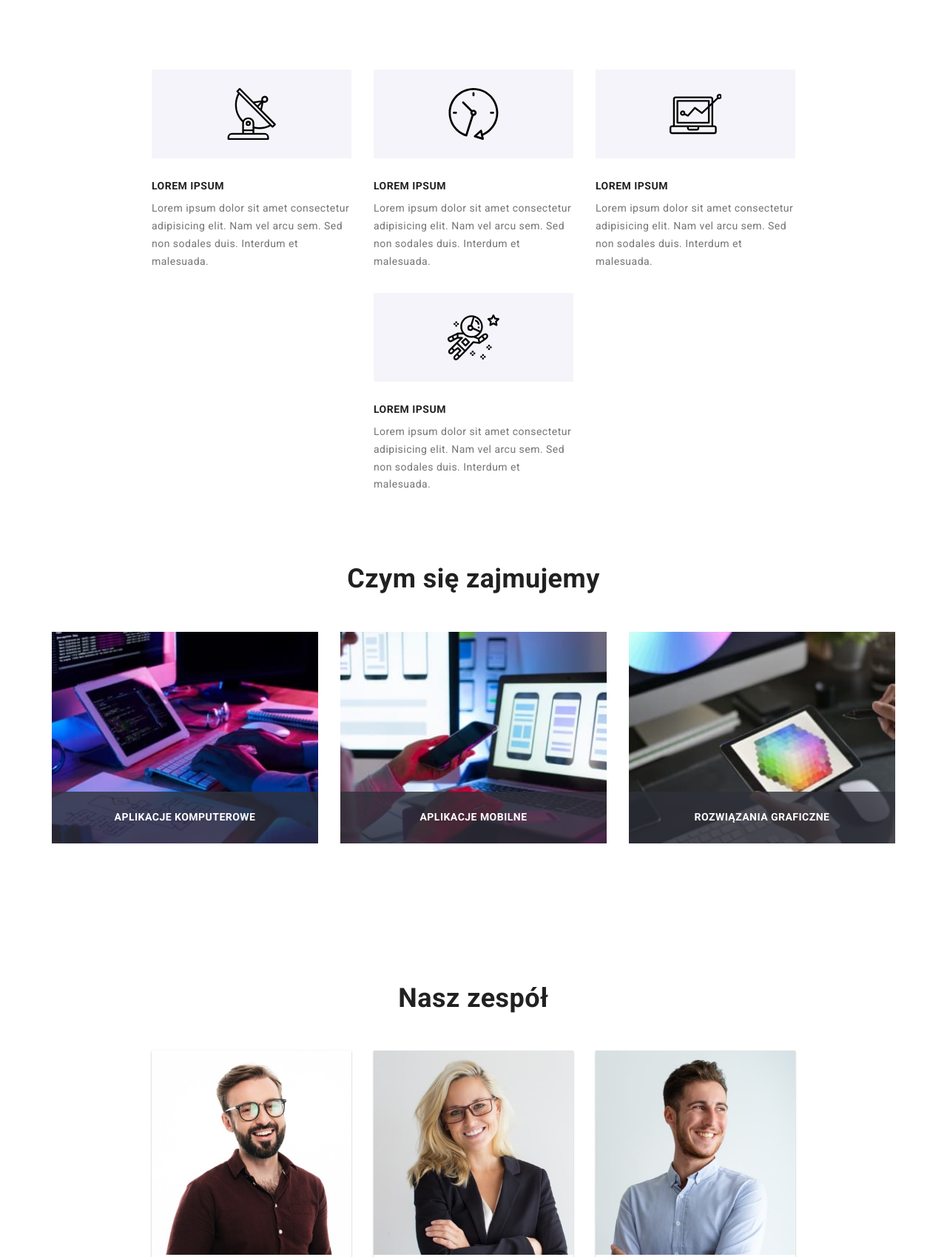
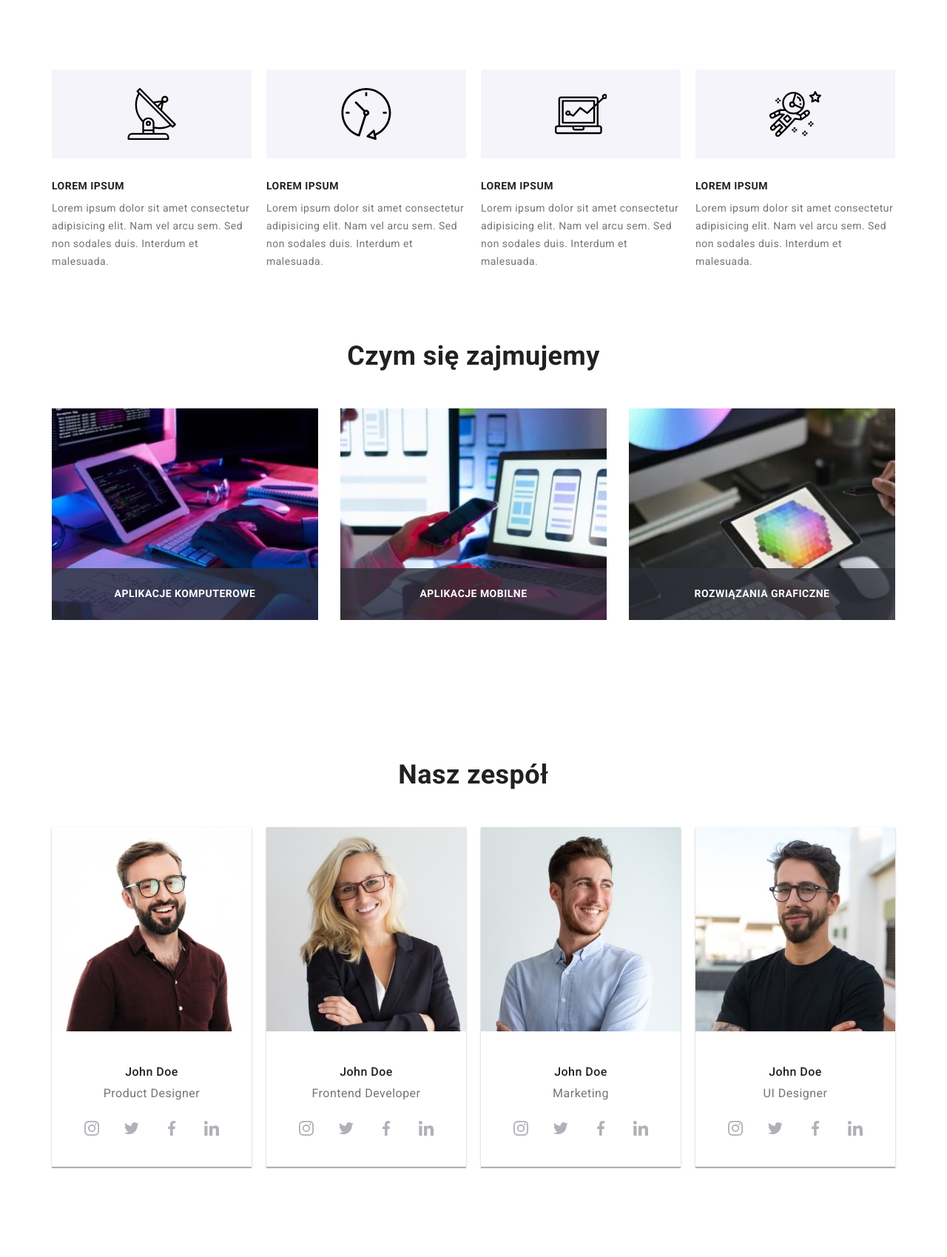
Before and after one commit to Ritech98/Ritech98.github.io.hw8, a plain HTML site: page index.html in a window 1280 px wide. Shown: the part 681-2380 px from the top of the page at 74% size. Drawn offline with nearby package versions, Linux system fonts and the light colour scheme.

Commit message:
Add files via upload

```diff
--- a/sass/layout/_description.scss
+++ b/sass/layout/_description.scss
@@ -19,8 +19,7 @@
 }
 
 .description-list {
-  justify-content: center;
-    grid-gap: 30px;
+  justify-content: space-between;
 }
 
 .description-list__value {
--- a/sass/layout/_team.scss
+++ b/sass/layout/_team.scss
@@ -25,9 +25,8 @@
 .team-list {
   display: flex;
   flex-wrap: wrap;
-  justify-content: center;
+  justify-content: space-between;
   align-items: center;
-  grid-gap: 30px;
 }
 
 .team-list__value {
@@ -53,7 +52,7 @@
 }
 
 .team-list__team {
- padding: 30px 0px;
+ padding: 30px;
 }
 
 .team-list__employee {
--- a/sass/portfolio/_portfolio.scss
+++ b/sass/portfolio/_portfolio.scss
@@ -43,6 +43,7 @@
   &__list {
     display:grid;
     grid-template-columns: auto;
+    align-items: stretch;
     justify-content: space-between;
 
     @media screen and (min-width: 480px) {
```
Also changed, not shown: css/main.min.css, sass/main.css, 2 other files.
